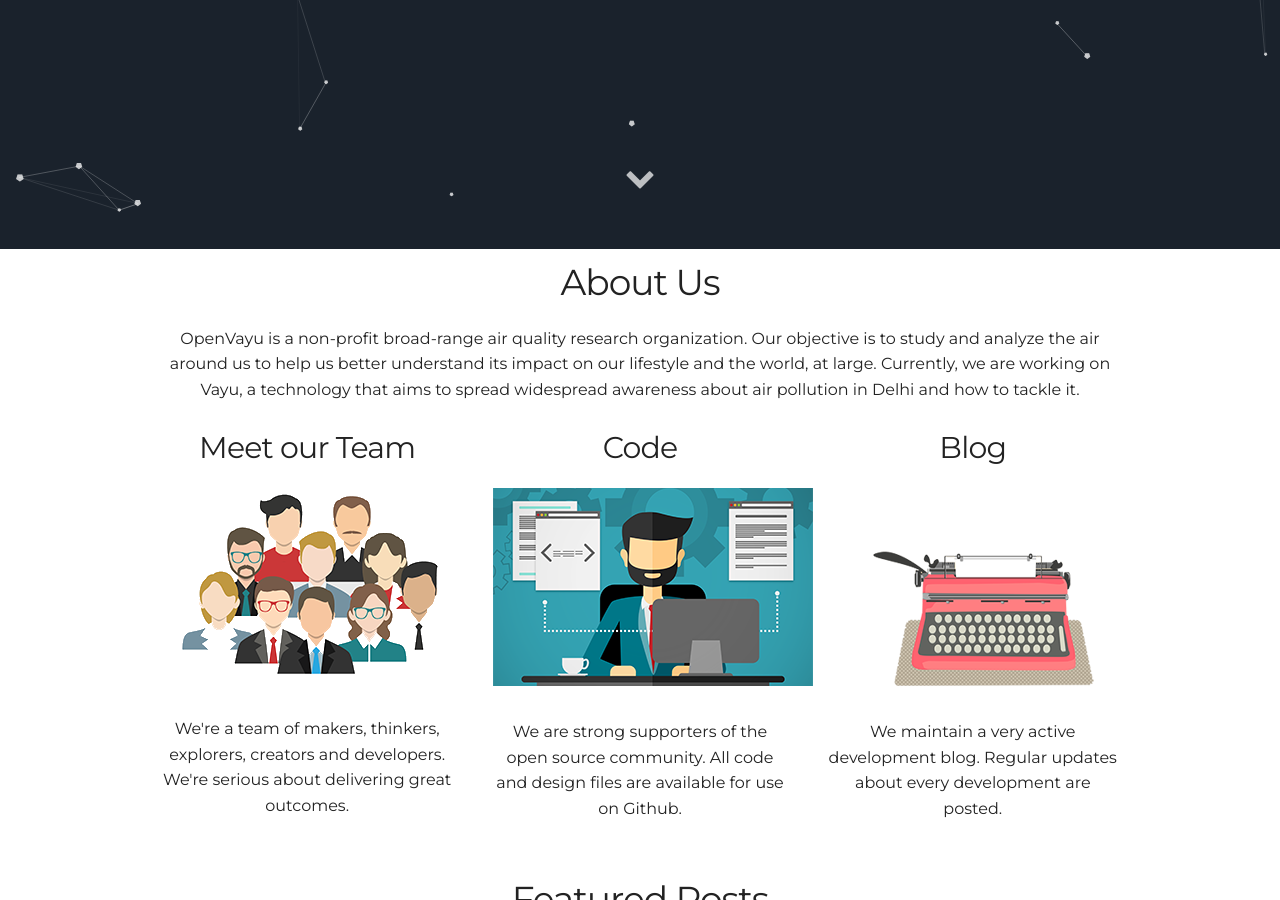
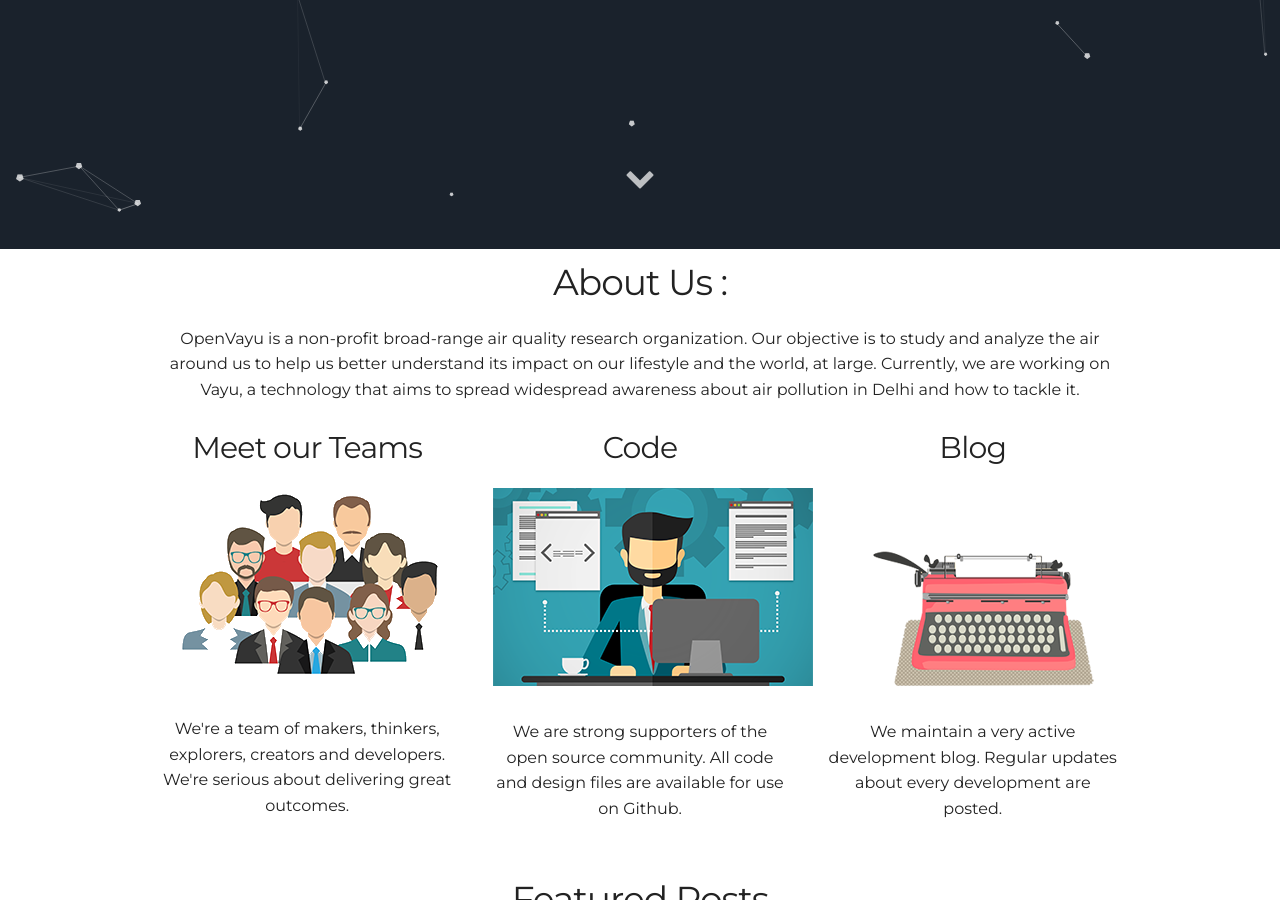
Before and after one commit to disha-surana/ChaitanyaBaweja.github.io, a Jekyll site: the page built from index.html, in a window 1280 px wide and 900 px high, scrolled down 658 px. Built offline with Jekyll 4.4.1, drawn with Linux system fonts in a browser that asks for light colours.

Commit message:
team-teams

```diff
--- a/_includes/about.html
+++ b/_includes/about.html
@@ -1,11 +1,11 @@
 <div class="container">
   <div class="user-details">
-    <h3> About Us </h3>
+    <h3> About Us :</h3>
     <p> {{site.user_description}} </p>
   </div>
   <div class="row user">
     <div class="four columns">
-      <h4>Meet our Team</h4>
+      <h4>Meet our Teams</h4>
       <a href="team.html">
       <img alt="mountains" src="{{ "/assets/img/team.png" | prepend: site.baseurl }}"/></a>
       <p>We're a team of makers, thinkers, explorers, creators and developers.
```
